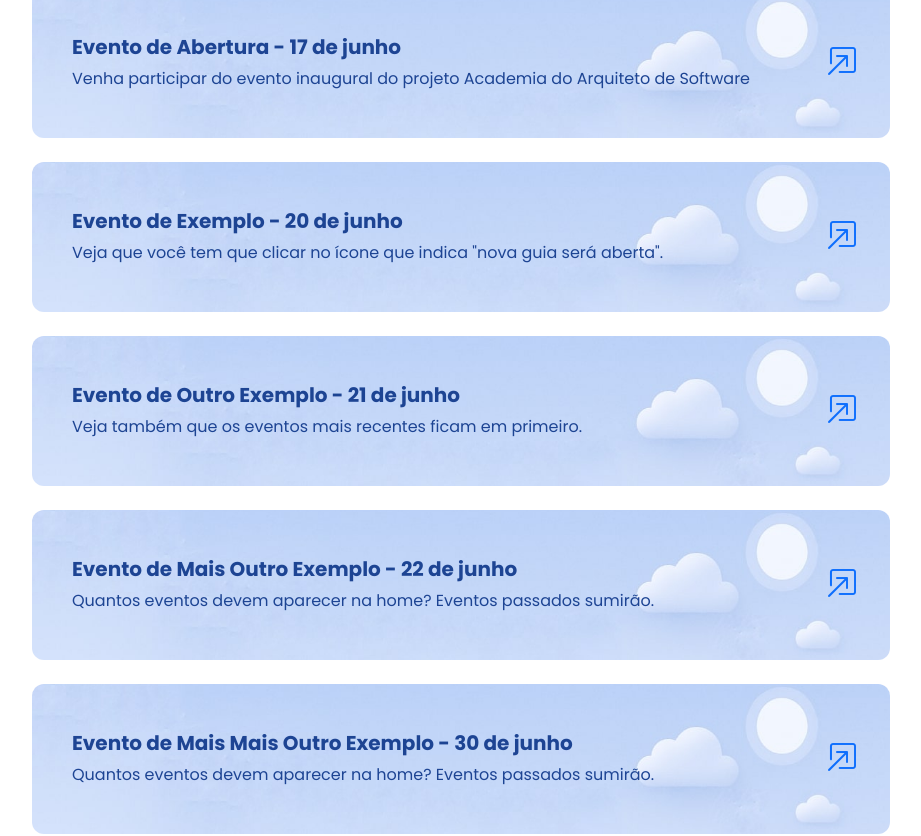
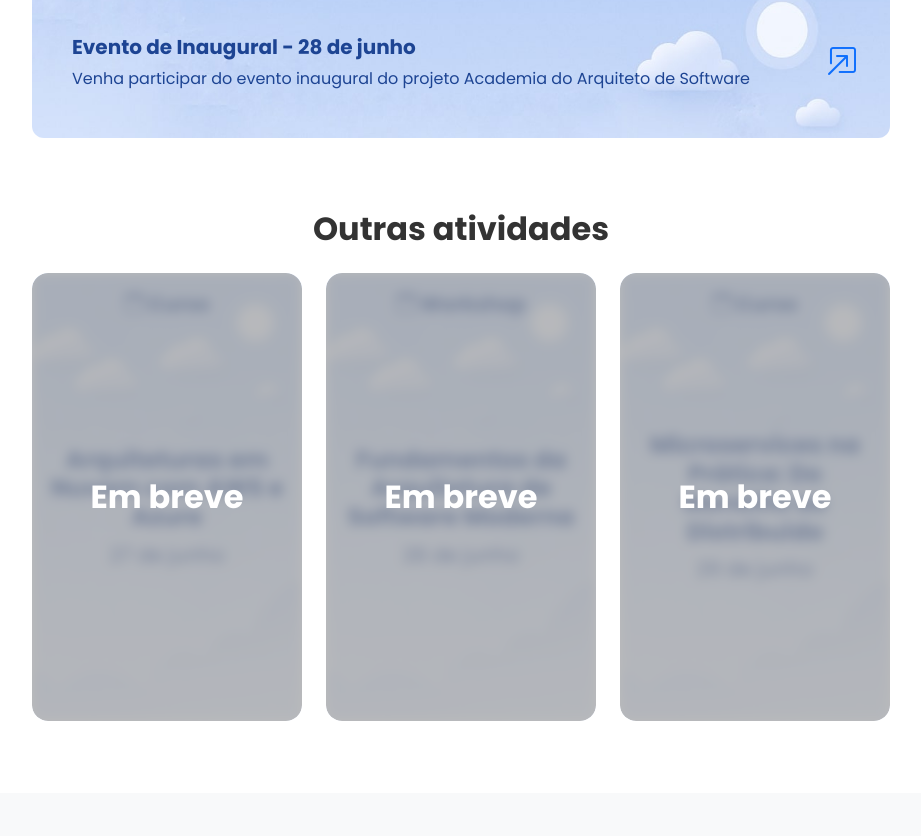
Before and after one commit to rafaelmsantos28/arquitetura-software-site, a React (Vite) app: page /arquitetura-software-site/atividades in a window 1280 px wide. Shown: the part 1090-1926 px from the top of the page, without its empty margins (16-937 px from the left). Built offline with nearby package versions, Linux system fonts and the light colour scheme.

Commit message:
add: Status de ComingSoon para cards de OutrasAtividades

```diff
--- a/src/components/home/CourseCard.css
+++ b/src/components/home/CourseCard.css
@@ -18,6 +18,30 @@
 .course-card .btn {
   border-radius: 5px;
   padding: 10px 20px;
+}
+
+.course-overlay {
+  position: absolute;
+  top: 0;
+  left: 0;
+  width: 100%;
+  height: 100%;
+  background: rgba(160, 160, 160, 0.7);
+
+  border-radius: 16px;
+  color: #fff;
+  font-size: 2rem;
+  z-index: 5;
+}
+
+.course-card.disabled {
+  pointer-events: none;
+}
+
+.course-card-blur {
+  filter: blur(6px);
+  pointer-events: none;
+  user-select: none;
 }
 
 @media (min-width: 2560px) {
@@ -43,4 +67,8 @@
   .maintitle-courses-section h2 {
     font-size: 4rem;
   }
+
+  .course-overlay {
+    font-size: 4rem;
+  }
 }
--- a/src/components/home/CourseCard.jsx
+++ b/src/components/home/CourseCard.jsx
@@ -2,11 +2,13 @@ import React from 'react';
 import './CourseCard.css';
 import courseBg from '../../assets/eventos-cursos/course-card-bg.jpg';
 
-const CourseCard = ({ type, title, date, link }) => {
+const CourseCard = ({ type, title, date, link, comingSoon }) => {
   return (
-    <div className="card course-card border-0 text-white text-center">
+    <div className="card course-card border-0 text-white text-center position-relative">
       <div
-        className="card-body d-flex flex-column justify-content-between"
+        className={`card-body d-flex flex-column justify-content-between ${
+          comingSoon ? 'course-card-blur' : ''
+        }`}
         style={{
           backgroundImage: `url(${courseBg})`,
           backgroundSize: 'cover',
@@ -19,12 +21,12 @@ const CourseCard = ({ type, title, date, link }) => {
           {type}
         </div>
 
-        {/* conteúdo centralizado */}
         <div className="flex-grow-1 d-flex flex-column align-items-center justify-content-center">
           <h5 className="fw-bold mb-2 fs-4">{title}</h5>
           <p className="mb-4 fs-5">{date}</p>
         </div>
 
+        {!comingSoon && (
           <a
             href={link}
             className="btn btn-primary fw-bold"
@@ -33,7 +35,14 @@ const CourseCard = ({ type, title, date, link }) => {
           >
             INSCREVA-SE
           </a>
+        )}
       </div>
+
+      {comingSoon && (
+        <div className="course-overlay d-flex align-items-center justify-content-center">
+          <span className="fw-bold ">Em breve</span>
+        </div>
+      )}
     </div>
   );
 };
--- a/src/components/home/CoursesSection.jsx
+++ b/src/components/home/CoursesSection.jsx
@@ -3,18 +3,26 @@ import CourseCard from './CourseCard.jsx';
 import './CoursesSection.css';
 
 const courses = [
-  { type: 'Curso', title: 'Arquiteturas em Nuvem com AWS e Azure', date: '2025-06-27', link: '#' },
+  {
+    type: 'Curso',
+    title: 'Arquiteturas em Nuvem com AWS e Azure',
+    date: '2025-06-27',
+    link: '#',
+    comingSoon: true,
+  },
   {
     type: 'Workshop',
     title: 'Fundamentos da Arquitetura de Software Moderna',
     date: '2025-06-28',
     link: '#',
+    comingSoon: true,
   },
   {
     type: 'Curso',
     title: 'Microservices na Prática: Do Monólito ao Distribuído',
     date: '2025-06-29',
     link: '#',
+    comingSoon: true,
   },
 ];
 
@@ -37,6 +45,7 @@ const CoursesSection = ({ limit }) => {
                 month: 'long',
               })}
               link={course.link}
+              comingSoon={course.comingSoon}
             />
           </div>
         ))}
--- a/src/components/home/EventCard.jsx
+++ b/src/components/home/EventCard.jsx
@@ -5,34 +5,10 @@ import eventBg from '../../assets/eventos-cursos/event-card-bg.jpg';
 // Array de eventos
 const events = [
   {
-    title: 'Evento de Abertura',
-    date: '2025-06-17',
+    title: 'Evento de Inaugural',
+    date: '2025-06-28',
     description:
       'Venha participar do evento inaugural do projeto Academia do Arquiteto de Software',
-    link: 'https://forms.gle/3fFBLLaWTYWFLbv4A',
-  },
-  {
-    title: 'Evento de Exemplo',
-    date: '2025-06-20',
-    description: 'Veja que você tem que clicar no ícone que indica "nova guia será aberta".',
-    link: 'https://forms.gle/3fFBLLaWTYWFLbv4A',
-  },
-  {
-    title: 'Evento de Outro Exemplo',
-    date: '2025-06-21',
-    description: 'Veja também que os eventos mais recentes ficam em primeiro.',
-    link: 'https://forms.gle/3fFBLLaWTYWFLbv4A',
-  },
-  {
-    title: 'Evento de Mais Outro Exemplo',
-    date: '2025-06-22',
-    description: 'Quantos eventos devem aparecer na home? Eventos passados sumirão.',
-    link: 'https://forms.gle/3fFBLLaWTYWFLbv4A',
-  },
-  {
-    title: 'Evento de Mais Mais Outro Exemplo',
-    date: '2025-06-30',
-    description: 'Quantos eventos devem aparecer na home? Eventos passados sumirão.',
     link: 'https://forms.gle/3fFBLLaWTYWFLbv4A',
   },
 ];
```
Lines whose indentation alone changed are shown as unchanged.
